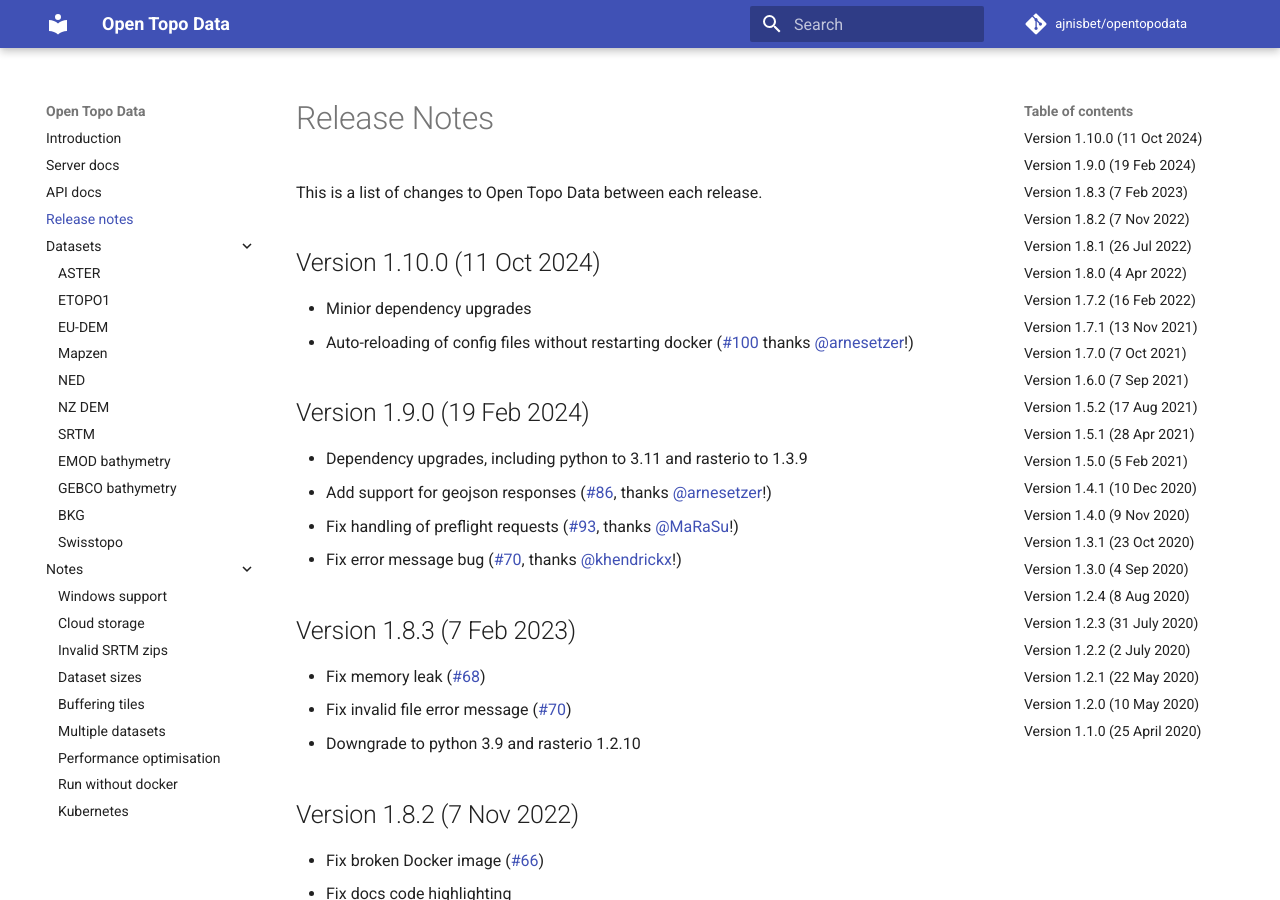
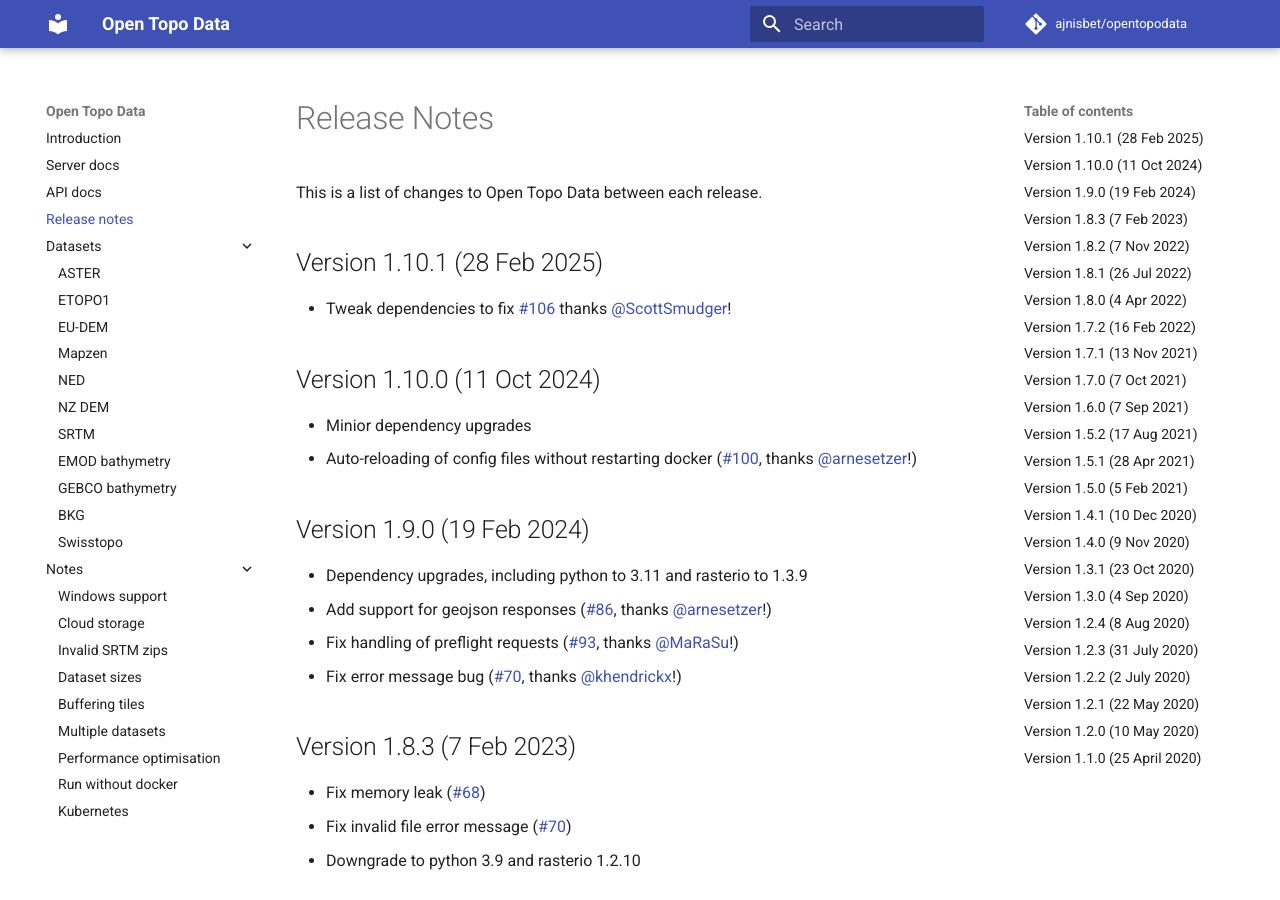
Before and after one commit to ajnisbet/opentopodata, an MkDocs documentation site: the page built from docs/changelog.md, in a window 1280 px wide and 900 px high. Built offline with MkDocs 1.6.1 and Material for MkDocs 9.7.7, drawn with Linux system fonts in a browser that asks for light colours; comment, search, counter and statistics services are not loaded.

Commit message:
Squashed commit of the following:
commit bcec7476a64403b8007f9db4eb6b3c6f0fddc4fd
Author: ajnisbet <ajnisbet@gmail.com>
Date:   Fri Feb 28 15:00:07 2025 -0800

    Version bump and changelog update

commit e7420b658ea61e1db966a2cb54d757b7bb085715
Author: ajnisbet <ajnisbet@gmail.com>
Date:   Fri Feb 28 14:57:13 2025 -0800

    Upgrade dependencies

    Fixes https://github.com/ajnisbet/opentopodata/issues/106

commit 13f7541fc2c98f1c6e12bc97272fb353d0d99a92
Author: ajnisbet <ajnisbet@gmail.com>
Date:   Mon Dec 23 15:06:25 2024 -0800

    Improve SRTM filename regex

    Fixes https://github.com/ajnisbet/opentopodata/issues/104

commit 10539ed8cd4e38fb00af771fca608c76e005de7d
Author: ajnisbet <ajnisbet@gmail.com>
Date:   Fri Oct 11 13:15:54 2024 -0700

    Upgrade version

commit d1fc1a733a097b2fbd5dd39336c29a15fb8f0840
Author: ajnisbet <ajnisbet@gmail.com>
Date:   Fri Oct 11 13:11:43 2024 -0700

    Working watchdog

commit 9d510718cdeabf43bdfe258e0852a7d56793ec91
Author: Arne Setzer <25772747+arnesetzer@users.noreply.github.com>
Date:   Fri Oct 11 20:58:43 2024 +0200

    Add support for hot reloading the config.yaml

    * add support for hot reloading the config.yaml

    * watchdogs also watches on example-config.yaml

    * watchdog remove os.system stuff

    * watchdog add requirments.{txt,in}

    ---------

    Co-authored-by: Andrew Nisbet <ajnisbet@users.noreply.github.com>

commit fc407a246cf6946cd859a163a3afaa21b7018885
Author: ajnisbet <ajnisbet@gmail.com>
Date:   Fri Oct 11 11:56:00 2024 -0700

    Upgrade dependencies

commit 5ec7c25df4430e81895d39823da8f4a586002b93
Author: ajnisbet <ajnisbet@gmail.com>
Date:   Fri Oct 11 11:35:31 2024 -0700

    Docker tweaks

commit 87c974267a81b092f6dc9c78c84c8084a730896a
Merge: cc7f997 e93ff94
Author: ajnisbet <ajnisbet@gmail.com>
Date:   Fri Oct 11 11:35:00 2024 -0700

    Merge branch 'master' into dev

commit cc7f9979344827374dbf034ded9e0c7fc64ab1db
Author: ajnisbet <ajnisbet@gmail.com>
Date:   Tue Feb 20 11:46:21 2024 -0800

    Tidy cors

```diff
--- a/docs/changelog.md
+++ b/docs/changelog.md
@@ -2,9 +2,12 @@
 
 This is a list of changes to Open Topo Data between each release.
 
+## Version 1.10.1 (28 Feb 2025)
+* Tweak dependencies to fix [#106](https://github.com/ajnisbet/opentopodata/issues/106) thanks [@ScottSmudger](https://github.com/ScottSmudger)!
+
 ## Version 1.10.0 (11 Oct 2024)
 * Minior dependency upgrades
-* Auto-reloading of config files without restarting docker ([#100](https://github.com/ajnisbet/opentopodata/pull/100) thanks [@arnesetzer](https://github.com/arnesetzer)!)
+* Auto-reloading of config files without restarting docker ([#100](https://github.com/ajnisbet/opentopodata/pull/100), thanks [@arnesetzer](https://github.com/arnesetzer)!)
 
 
 ## Version 1.9.0 (19 Feb 2024)
```
Also changed, not shown: requirements.txt (+21 -21 lines), 4 other files.
